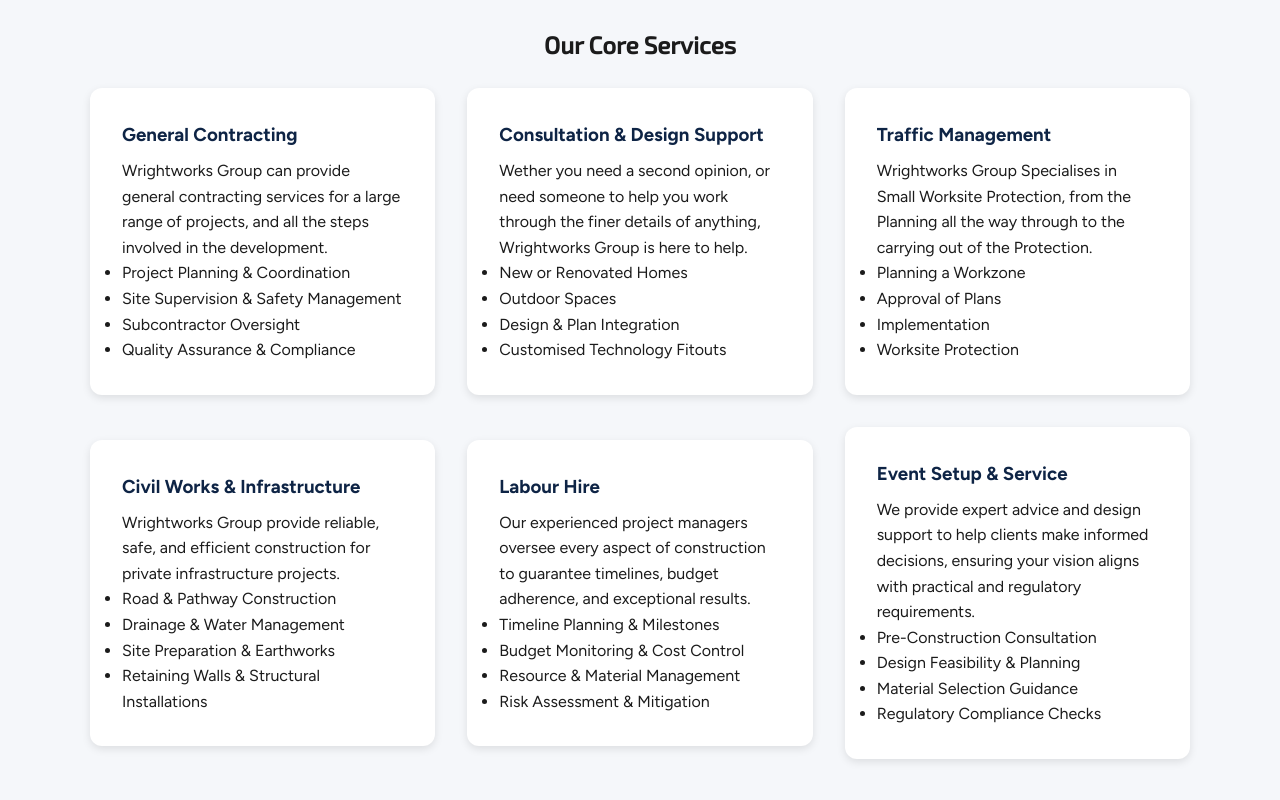
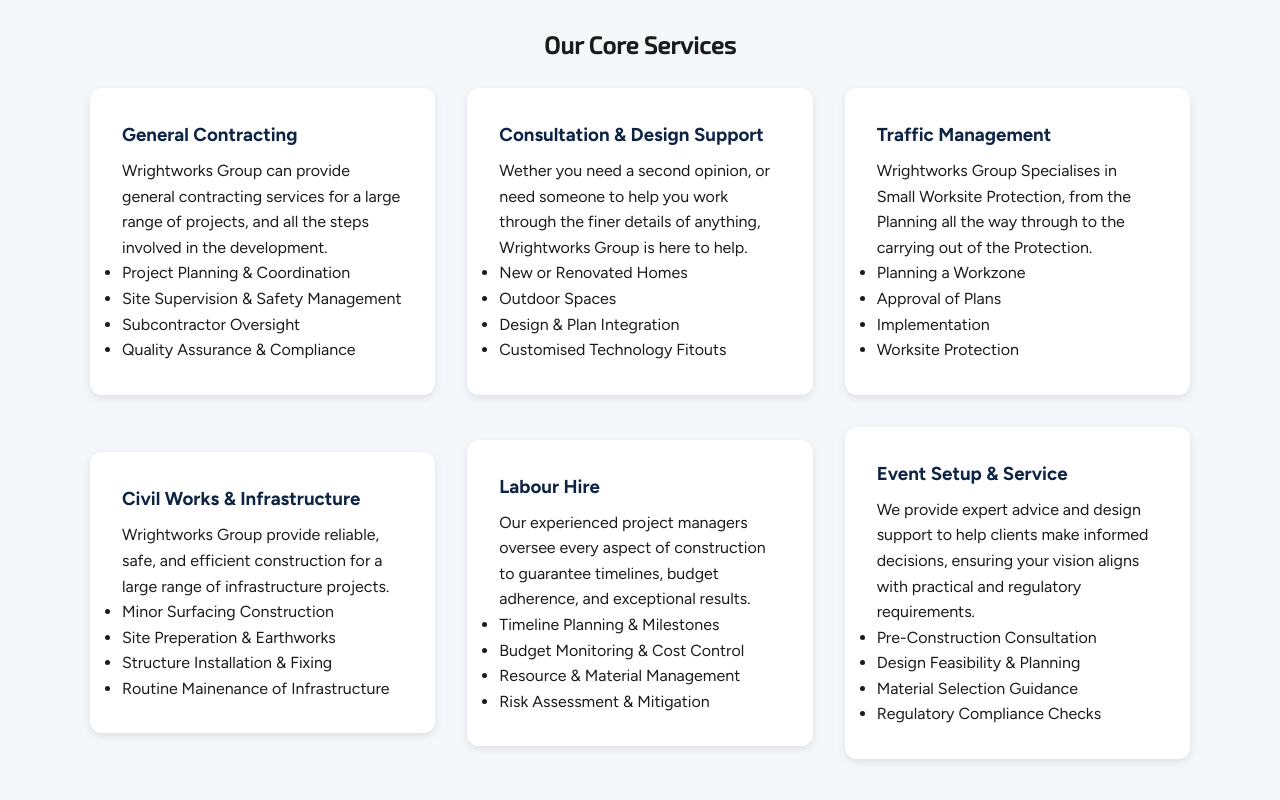
Before and after one commit to FWright07/Wrightworks, a plain HTML site: page html/services.html in a window 1280 px wide. Shown: the part 364-1164 px from the top of the page. Drawn offline with Linux system fonts and the light colour scheme; a script that the page names is missing.

Commit message:
Update services.html

```diff
--- a/html/services.html
+++ b/html/services.html
@@ -85,12 +85,12 @@
 
       <div class="text_column">
         <h3>Civil Works & Infrastructure</h3>
-        <p>Wrightworks Group provide reliable, safe, and efficient construction for private infrastructure projects.</p>
+        <p>Wrightworks Group provide reliable, safe, and efficient construction for a large range of infrastructure projects.</p>
         <ul>
-          <li>Road & Pathway Construction</li>
-          <li>Drainage & Water Management</li>
-          <li>Site Preparation & Earthworks</li>
-          <li>Retaining Walls & Structural Installations</li>
+          <li>Minor Surfacing Construction</li>
+          <li>Site Preperation & Earthworks</li>
+          <li>Structure Installation & Fixing</li>
+          <li>Routine Mainenance of Infrastructure</li>
         </ul>
       </div>
 
```
